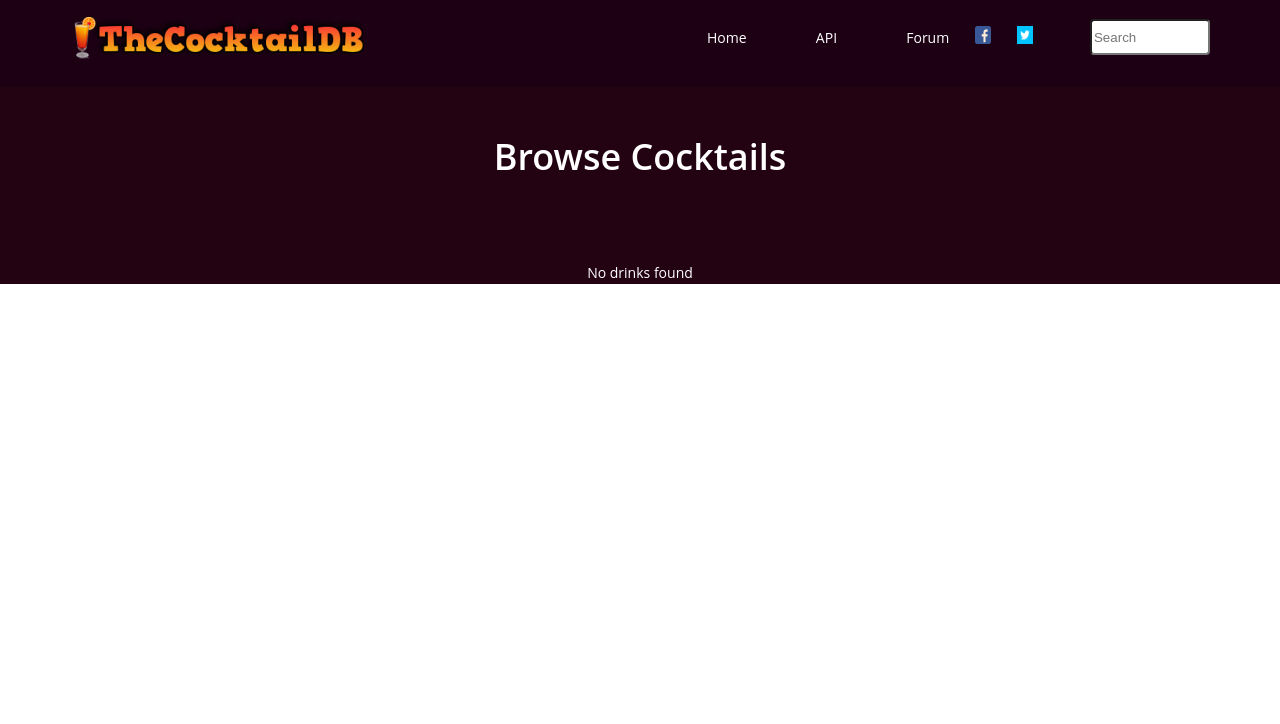
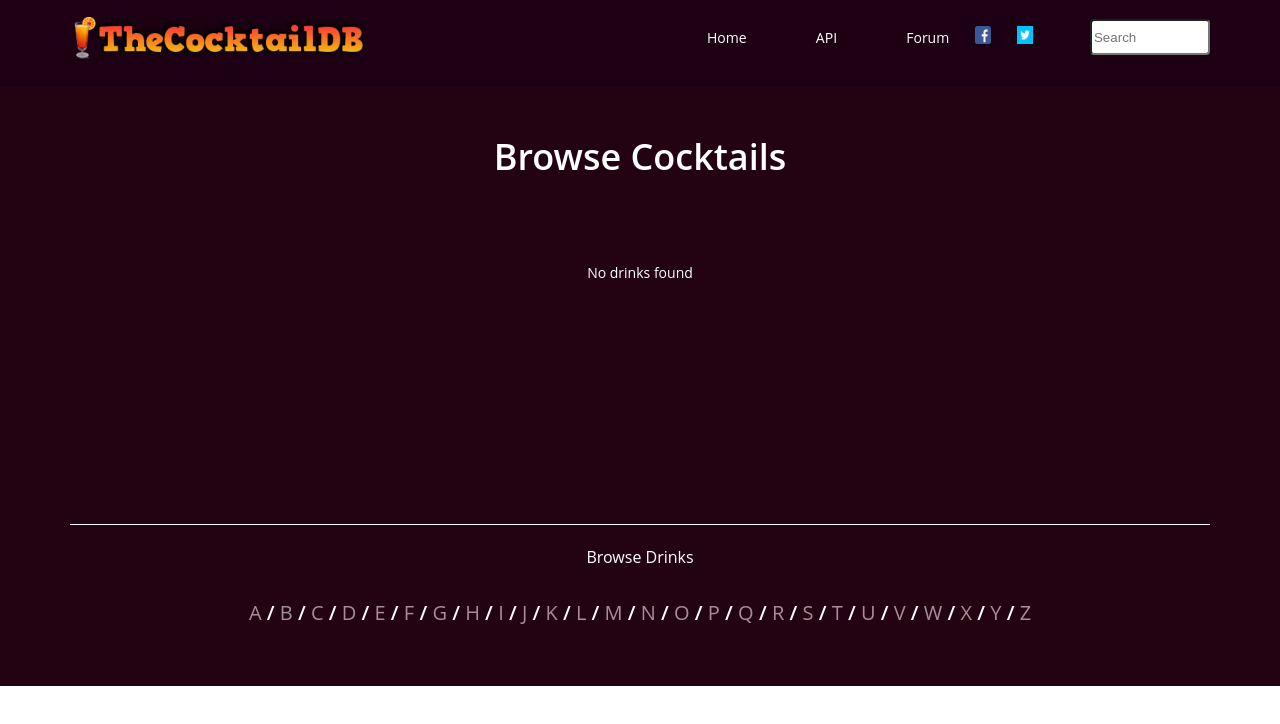
Before and after one commit to VaniaTavares28/cocktail, a React (Create React App) app: page /search in a window 1280 px wide. Shown: the top 724 px of the page. Built offline with nearby package versions, Linux system fonts and the light colour scheme.

Commit message:
include AlphabeticalFilter

```diff
--- a/src/views/BrowseCocktails/index.tsx
+++ b/src/views/BrowseCocktails/index.tsx
@@ -4,7 +4,7 @@ import { useDispatch, useSelector } from "react-redux";
 import { fetchAlcoholicsDrink } from "../Home/actions";
 import { AppDispatch, RootState } from "../../store";
 import { TitleSize } from "../../interfaces";
-import { CocktailSection } from "../../components";
+import { AlphabeticFilter, CocktailSection } from "../../components";
 
 const BrowseCocktails = () => {
   const params = useParams();
@@ -22,10 +22,10 @@ const BrowseCocktails = () => {
 
   return (
     <>
-      {!drinkLetter && !drinkTerm ? (
+      {(!drinkLetter && !drinkTerm) || !searchCocktails.drinks ? (
         <div>
           <h1 style={{ marginBottom: "75px" }}>Browse Cocktails</h1>
-          <p>No drinks found</p>
+          <p style={{ paddingBlockEnd: "30vh" }}>No drinks found</p>
         </div>
       ) : (
         <CocktailSection
@@ -35,6 +35,7 @@ const BrowseCocktails = () => {
           size={100}
         />
       )}
+      <AlphabeticFilter filterTitle="Drinks" />
     </>
   );
 };
--- a/src/views/Home/index.tsx
+++ b/src/views/Home/index.tsx
@@ -2,7 +2,7 @@ import { useEffect } from "react";
 import { useDispatch, useSelector } from "react-redux";
 import { fetchAlcoholicsDrink } from "./actions";
 import { AppDispatch, RootState } from "../../store";
-import { CocktailSection } from "../../components";
+import { AlphabeticFilter, CocktailSection } from "../../components";
 import { TitleSize } from "../../interfaces";
 import images from "../../assets/images";
 import "./style.css";
@@ -50,6 +50,7 @@ const Home = () => {
         cocktails={cocktailsState}
         size={95}
       />
+      <AlphabeticFilter filterTitle="By Name" />
     </>
   );
 };
```
